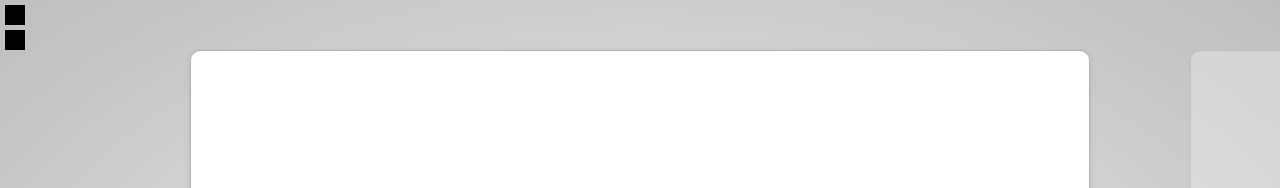
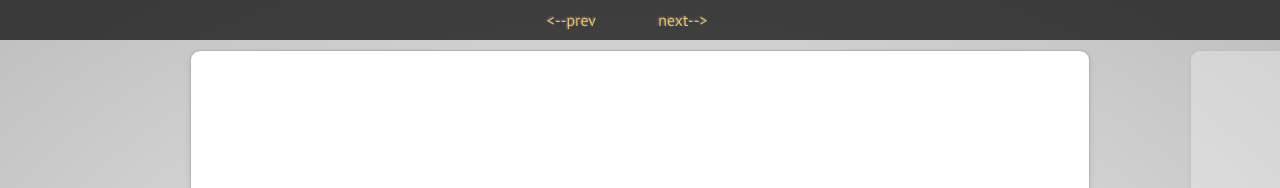
Before and after one commit to lipenco/impress.js-substeps, a plain HTML site: page index.html in a window 1280 px wide. Shown: the top 188 px of the page. Drawn offline with nearby package versions, Linux system fonts and the light colour scheme.

Commit message:
adding buttons

```diff
--- a/css/substeps.css
+++ b/css/substeps.css
@@ -1,6 +1,11 @@
 .hidden {
 	opacity: 0.1;
 }
+
+body { pointer-events: auto;
+ }
+
+#impress { pointer-events: auto; }
 
 .button {
 	width: 20px;
@@ -9,3 +14,53 @@
 	margin: 5px;
 	z-index: 99999;
 }
+
+#sticky {
+  color: #fdbb30;
+  opacity: 0.7;
+  position: fixed;
+  width: 100%;
+  height: 40px;
+  background: black;
+  display: block;
+  top: 0;
+  left: 0;
+  z-index: 500;
+}
+
+#controls {
+  text-align: center;
+  display: block;
+  width: 220px;
+  position: absolute;
+  left: 49%;
+  z-index: 99950;
+  margin: 0 0 0 -100px;
+  top: 8px;
+}
+
+.arrows {
+  color: #fdbb30;
+  display: inline-block;
+  width: 84px;
+  height: 22px;
+  margin: 2px 0 0 0px;
+  background: black;
+  font-size: 22px;
+  line-height: 13px;
+  margin-right: 20px;
+  font-size: 1em;
+  position: relative;
+border-bottom: 1px solid black;
+border-top: 4px solid black;
+z-index: 999999;
+}
+
+.arrows:hover {
+color: white;
+  -webkit-transition: all 0.25s linear;
+     -moz-transition: all 0.25s linear;
+      -ms-transition: all 0.25s linear;
+       -o-transition: all 0.25s linear;
+          transition: all 0.25s linear;
+}
--- a/index.html
+++ b/index.html
@@ -13,7 +13,7 @@
     <link href="http://fonts.googleapis.com/css?family=Open+Sans:regular,semibold,italic,italicsemibold|PT+Sans:400,700,400italic,700italic|PT+Serif:400,700,400italic,700italic" rel="stylesheet" />
 
 
-    <link href="css/impress-demo.css" rel="stylesheet" />
+  <link href="css/impress-demo.css" rel="stylesheet" />
     <link href="css/substeps.css" rel="stylesheet" />
 
     <link rel="shortcut icon" href="favicon.png" />
@@ -21,10 +21,13 @@
 </head>
 
 
-<body class="impress-not-supported">
-
-<div class="button prev"></div>
-<div class="button next"></div>
+<body>
+        <div id="sticky">
+         <div id="controls">
+            <a href="#"  class="button prev arrows" onClick="api.prev();"><--prev</a>
+            <a href="#"  class="button next arrows" onClick="api.next();">next--></a>
+         </div>
+        </div>
 
 
 <div id="impress">
@@ -59,7 +62,7 @@
 
 </div>
 
-<script src="js/impress-substeps.js"> </script>
+
 <script src="js/impress.js"> </script>
 <script>  impress().init();</script>
 
```
